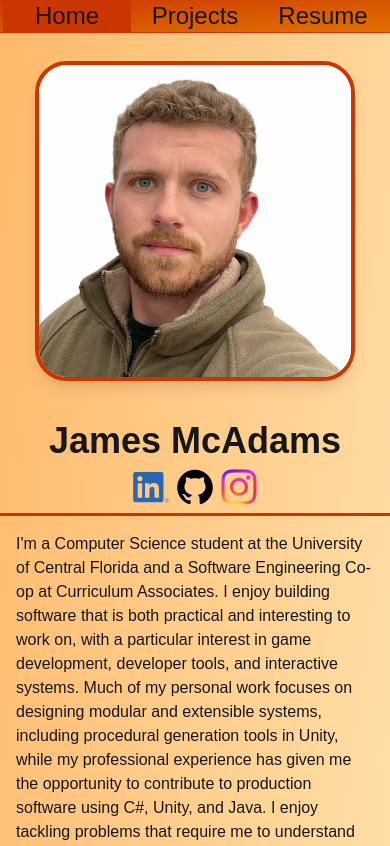
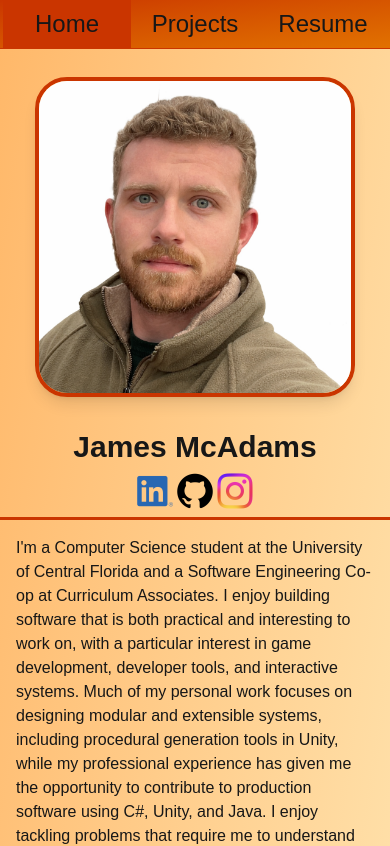
Before and after one commit to JamesMcAdamsDevHub/portfolio-website, a Next.js app: page / in a window 390 px wide. Shown: the top 846 px of the page. Built offline with nearby package versions, Linux system fonts and the light colour scheme.

Commit message:
Improves responsive formatting

```diff
--- a/src/app/page.tsx
+++ b/src/app/page.tsx
@@ -29,10 +29,12 @@ export default function Home() {
         </div>
 
         <div className="flex-1">
-          <div className="flex flex-col items-center gap-2 border-b-3 border-orange-700 p-2 md:flex-row md:justify-start md:gap-4">
-            <h1 className="text-center text-4xl font-bold">{about.name}</h1>
+          <div className="flex flex-col items-center gap-2 border-b-3 border-orange-700 md:flex-row md:justify-start">
+            <h1 className="whitespace-nowrap text-center text-3xl font-bold lg:text-4xl">
+              {about.name}
+            </h1>
 
-            <div className="flex gap-2">
+            <div className="flex gap-1 pb-2 md:pb-0">
               <Social platform="linkedin" />
               <Social platform="github" />
               <Social platform="instagram" />
--- a/src/app/resume/page.tsx
+++ b/src/app/resume/page.tsx
@@ -12,10 +12,9 @@ export default function Home() {
           <h2 className="py-2 text-4xl font-bold">Resume</h2>
         </div>
 
-        <div className="font-bold text-center pt-2 mt-2">
-          <p className="text-2xl">{resume.name}</p>
-          <p className="text-lg">{resume.location}</p>
-          <p className="text-lg">{resume.email}</p>
+        <div className="font-bold text-center">
+          <p className="text-2xl pb-2">{resume.name}</p>
+          <p className="text-lg pb-2">{resume.email}</p>
 
           <div className="flex justify-center gap-2 py-2">
             <Social platform="linkedin" />
--- a/src/components/ImageGallery.tsx
+++ b/src/components/ImageGallery.tsx
@@ -14,8 +14,9 @@ type ImageGalleryProps = {
 
 export default function ImageGallery({ imageSrcList }: ImageGalleryProps) {
   const [mainImage, setSelectedToMain] = useState(0);
+  const imageCount = imageSrcList.length;
 
-  if (imageSrcList.length === 0) {
+  if (imageCount === 0) {
     return null;
   }
 
@@ -31,7 +32,7 @@ export default function ImageGallery({ imageSrcList }: ImageGalleryProps) {
         unoptimized
       />
 
-      {imageSrcList.length > 1 && (
+      {imageCount > 1 && (
         <div className="flex flex-wrap justify-center gap-2 py-2">
           {imageSrcList.map((img, idx) => {
             return (
@@ -41,7 +42,7 @@ export default function ImageGallery({ imageSrcList }: ImageGalleryProps) {
                 onClick={() => setSelectedToMain(idx)}
               >
                 <Image
-                  className="cursor-pointer rounded-lg border-3 border-orange-700"
+                  className="w-20 sm:w-28 md:w-36 h-auto cursor-pointer rounded-lg border-3 border-orange-700"
                   src={img.src}
                   alt={img.alt}
                   width={150}
--- a/src/components/Navbar.tsx
+++ b/src/components/Navbar.tsx
@@ -1,5 +1,6 @@
 "use client";
 
+import Image from "next/image";
 import Link from "next/link";
 import { usePathname } from "next/navigation";
 
@@ -7,41 +8,35 @@ export default function Navbar() {
   const pathname = usePathname();
 
   return (
-    <header className="sticky top-0 z-50 w-full flex md:flex-row md:flex-col items-stretch justify-between border-b border-orange-700 bg-linear-to-br from-orange-700 to-amber-600">
-      <p className="hidden md:block text-sm lg:text-2xl py-3 px-8">
+    <header className="sticky top-0 z-50 w-full flex items-stretch justify-between border-b border-orange-700 bg-linear-to-br from-orange-700 to-amber-600">
+      <p className="hidden md:block text-2xl p-3 pl-6 gap-2">
         Portfolio Site | James McAdams
       </p>
 
       <nav className="flex w-full md:w-auto justify-center text-2xl md:text-lg">
         <Link
           href="/"
-          className={
-            pathname === "/"
-              ? "flex items-center justify-center w-32 bg-orange-700"
-              : "flex items-center justify-center w-32 hover:bg-orange-600"
-          }
+          className={`flex items-center justify-center w-32 py-2 ${
+            pathname === "/" ? "bg-orange-700" : "hover:bg-orange-600"
+          }`}
         >
           Home
         </Link>
 
         <Link
           href="/projects"
-          className={
-            pathname === "/projects"
-              ? "flex items-center justify-center w-32 bg-orange-700"
-              : "flex items-center justify-center w-32 hover:bg-orange-600"
-          }
+          className={`flex items-center justify-center w-32 py-2 ${
+            pathname === "/projects" ? "bg-orange-700" : "hover:bg-orange-600"
+          }`}
         >
           Projects
         </Link>
 
         <Link
           href="/resume"
-          className={
-            pathname === "/resume"
-              ? "flex items-center justify-center w-32 bg-orange-700"
-              : "flex items-center justify-center w-32 hover:bg-orange-600"
-          }
+          className={`flex items-center justify-center w-32 py-2 ${
+            pathname === "/resume" ? "bg-orange-700" : "hover:bg-orange-600"
+          }`}
         >
           Resume
         </Link>
--- a/src/content/resume.json
+++ b/src/content/resume.json
@@ -1,6 +1,5 @@
 {
   "name": "James McAdams",
-  "location": "Rockledge, FL 32955",
   "email": "james.mcadams.dev@gmail.com",
 
   "skills": {
```
